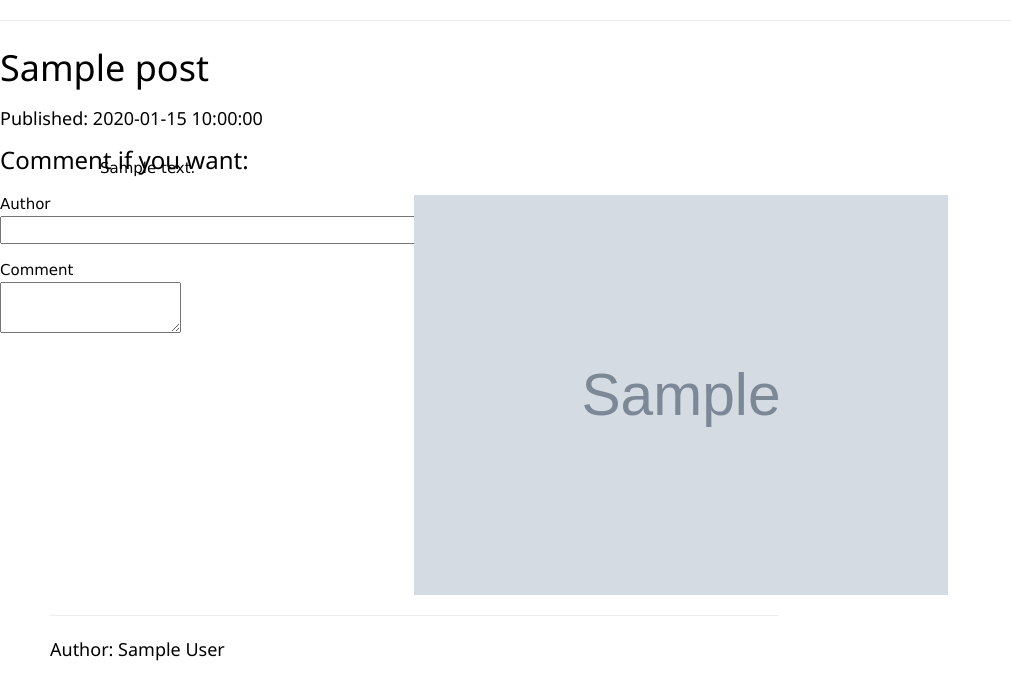
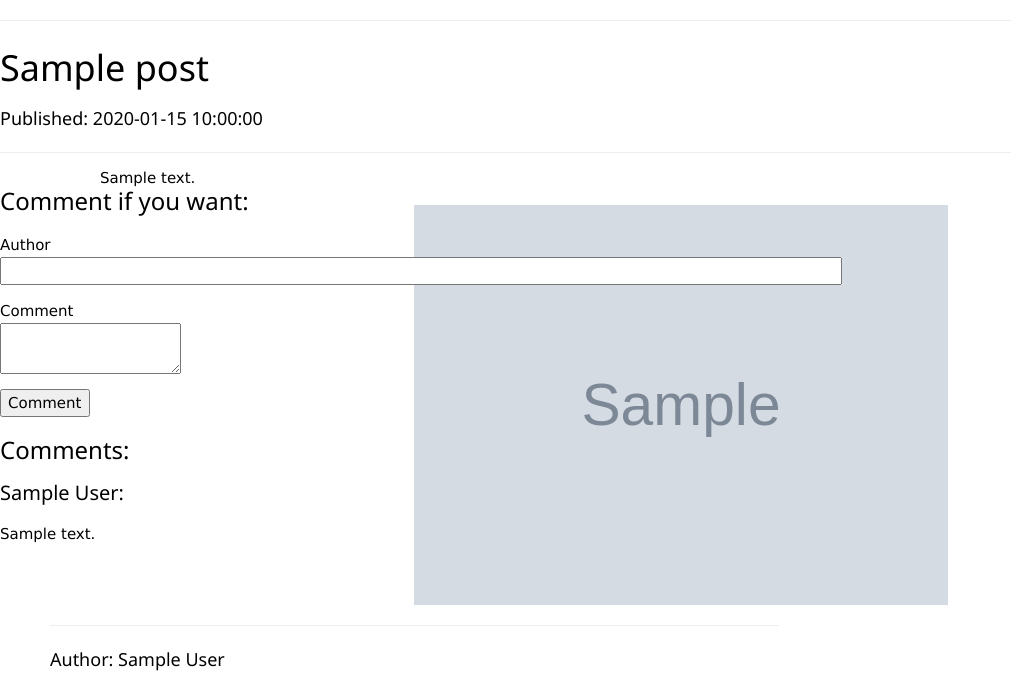
Before and after one commit to KSET/OKOSL_homeworks, a Flask app: template 2/mongo_portal/app/templates/news_post.html in a window 1280 px wide. Shown: the part 126-800 px from the top of the page, without its empty margins (0-1011 px from the left). Run offline with Flask 2, Linux system fonts and the light colour scheme; the template is opened without the code that fills it: values that come from a table or form of the project are taken from there, most other values are stand-ins (such as "Sample title", 1, 10 or a date in 2020); grey boxes marked "Sample" are stand-in pictures; some libraries are stand-ins or nearby versions.

Commit message:
Comments implemented! Also, I hate CSS with unbridled passion.

```diff
--- a/2/mongo_portal/app/forms.py
+++ b/2/mongo_portal/app/forms.py
@@ -15,3 +15,4 @@ class LoginForm(FlaskForm):
 class CommentForm(FlaskForm):
 	author = StringField("Author", validators=[DataRequired()])
 	body = TextAreaField("Comment", validators=[DataRequired()])
+	submit = SubmitField("Comment")
--- a/2/mongo_portal/app/routes.py
+++ b/2/mongo_portal/app/routes.py
@@ -59,7 +59,7 @@ def publish():
     return render_template('publish.html', title='Publish', form=form)
 
 
-@app.route('/news/<news_id>')
+@app.route('/news/<news_id>', methods=['GET', 'POST'])
 def news_post(news_id):
     error_flag = None
     form = None
@@ -72,4 +72,21 @@ def news_post(news_id):
         # post = {'id': news_id, 'body': 'Not found!'}
     else:
         form = CommentForm()
+        if form.validate_on_submit():
+            flash("Comment added!")
+            author = form.author.data
+            comment = form.body.data
+
+            mongo.news.find_one_and_update(
+                {'_id': ObjectId(news_id)},
+                {'$push':
+                    {'comments':
+                        {
+                            'author': author,
+                            'comment': comment
+                        }
+                     }
+                 }
+            )
+            return redirect(url_for('news_post', news_id=news_id))
     return render_template('news_post.html', post=post, title=post['title'], error=error_flag, form=form)
--- a/2/mongo_portal/app/static/news.css
+++ b/2/mongo_portal/app/static/news.css
@@ -14,7 +14,14 @@
 /*adding some extras for demo purposes*/
 #content-wrapper{
   position:absolute;
+  float: top;
 }
+
+#comment-wrapper{
+  position:absolute;
+  float: bottom;
+}
+
 #text-body{
   width: 50%;
   margin-left: 50px;
--- a/2/mongo_portal/app/templates/news_post.html
+++ b/2/mongo_portal/app/templates/news_post.html
@@ -7,6 +7,7 @@
 	{% else %}
 		<h1>{{ post.title }}</h1>
 		<h5>Published: {{ post.date }}</h5>
+		<div>
 			<div id="content-wrapper">
 				<div id="content">
 					<div id="text-body">
@@ -19,8 +20,11 @@
 				<hr>
 				<h5>Author: {{ post.author }}</h5>
 			</div>
-		<div>
+			<hr>
+			<div id="comment-wrapper">
+				<div id="add-comment">
 					<h3>Comment if you want:</h3>
+					<form action="" method="post">
 						{{ form.hidden_tag() }}
 						<p>
 							{{ form.author.label }}<br>
@@ -37,6 +41,17 @@
 							{% endfor %}
 						</p>
 						<p>{{ form.submit() }}</p>
+					</form>
+				</div>
+
+				<div id="all-comments">
+					<h3>Comments:</h3>
+					{% for comment in post.comments  %}
+						<h4>{{ comment.author }}:</h4>
+						<p>{{ comment.comment }}</p>
+					{% endfor %}
+				</div>
+			</div>
 		</div>
 	{% endif %}
 {% endblock %}
```
Lines whose indentation alone changed are shown as unchanged.
